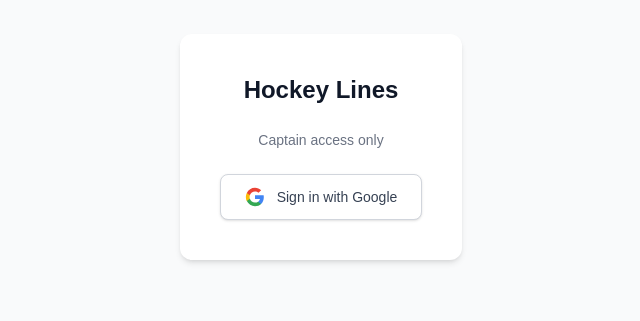
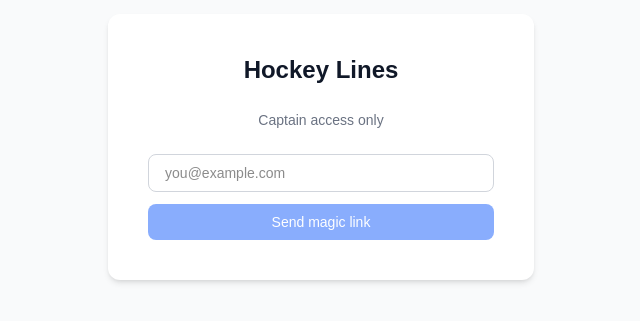
Before and after one commit to dwenderf/hockey-lines, a Next.js app: page /login in a window 1280 px wide. Shown: the part 253-574 px from the top of the page, without its empty margins (319-959 px from the left). Built offline with nearby package versions, Linux system fonts and the light colour scheme.

Commit message:
Replace Google OAuth with email magic link auth
https://claude.ai/code/session_01Ck4QrWoQ4xvBYuTr652Brs

```diff
--- a/src/components/auth/LoginButton.tsx
+++ b/src/components/auth/LoginButton.tsx
@@ -1,42 +1,66 @@
 'use client';
 
+import { useState } from 'react';
 import { createClient } from '@/lib/supabase/client';
 
 export function LoginButton() {
-  const handleLogin = () => {
+  const [email, setEmail] = useState('');
+  const [sent, setSent] = useState(false);
+  const [loading, setLoading] = useState(false);
+  const [error, setError] = useState('');
+
+  const handleSubmit = async (e: React.FormEvent) => {
+    e.preventDefault();
+    setLoading(true);
+    setError('');
     const supabase = createClient();
-    supabase.auth.signInWithOAuth({
-      provider: 'google',
+    const { error } = await supabase.auth.signInWithOtp({
+      email,
       options: {
-        redirectTo: `${window.location.origin}/auth/callback`,
+        emailRedirectTo: `${window.location.origin}/auth/callback`,
       },
     });
+    if (error) {
+      setError(error.message);
+    } else {
+      setSent(true);
+    }
+    setLoading(false);
   };
 
+  if (sent) {
+    return (
+      <div className="space-y-2 text-center">
+        <p className="text-sm font-medium text-gray-700">Check your email</p>
+        <p className="text-sm text-gray-500">We sent a magic link to <strong>{email}</strong></p>
+        <button
+          onClick={() => { setSent(false); setEmail(''); }}
+          className="text-xs text-blue-500 hover:underline"
+        >
+          Use a different email
+        </button>
+      </div>
+    );
+  }
+
   return (
-    <button
-      onClick={handleLogin}
-      className="flex items-center gap-3 rounded-lg border border-gray-300 bg-white px-6 py-3 text-sm font-medium text-gray-700 shadow-sm hover:bg-gray-50 focus:outline-none focus:ring-2 focus:ring-blue-500"
-    >
-      <svg className="h-5 w-5" viewBox="0 0 24 24">
-        <path
-          fill="#4285F4"
-          d="M22.56 12.25c0-.78-.07-1.53-.2-2.25H12v4.26h5.92c-.26 1.37-1.04 2.53-2.21 3.31v2.77h3.57c2.08-1.92 3.28-4.74 3.28-8.09z"
-        />
-        <path
-          fill="#34A853"
-          d="M12 23c2.97 0 5.46-.98 7.28-2.66l-3.57-2.77c-.98.66-2.23 1.06-3.71 1.06-2.86 0-5.29-1.93-6.16-4.53H2.18v2.84C3.99 20.53 7.7 23 12 23z"
-        />
-        <path
-          fill="#FBBC05"
-          d="M5.84 14.09c-.22-.66-.35-1.36-.35-2.09s.13-1.43.35-2.09V7.07H2.18C1.43 8.55 1 10.22 1 12s.43 3.45 1.18 4.93l2.85-2.22.81-.62z"
-        />
-        <path
-          fill="#EA4335"
-          d="M12 5.38c1.62 0 3.06.56 4.21 1.64l3.15-3.15C17.45 2.09 14.97 1 12 1 7.7 1 3.99 3.47 2.18 7.07l3.66 2.84c.87-2.6 3.3-4.53 6.16-4.53z"
-        />
-      </svg>
-      Sign in with Google
-    </button>
+    <form onSubmit={handleSubmit} className="space-y-3">
+      <input
+        type="email"
+        value={email}
+        onChange={(e) => setEmail(e.target.value)}
+        placeholder="you@example.com"
+        required
+        className="w-full rounded-lg border border-gray-300 px-4 py-2 text-sm focus:border-blue-500 focus:outline-none"
+      />
+      {error && <p className="text-xs text-red-500">{error}</p>}
+      <button
+        type="submit"
+        disabled={loading || !email}
+        className="w-full rounded-lg bg-blue-600 px-4 py-2 text-sm font-medium text-white hover:bg-blue-700 disabled:opacity-50 focus:outline-none focus:ring-2 focus:ring-blue-500"
+      >
+        {loading ? 'Sending...' : 'Send magic link'}
+      </button>
+    </form>
   );
 }
```
